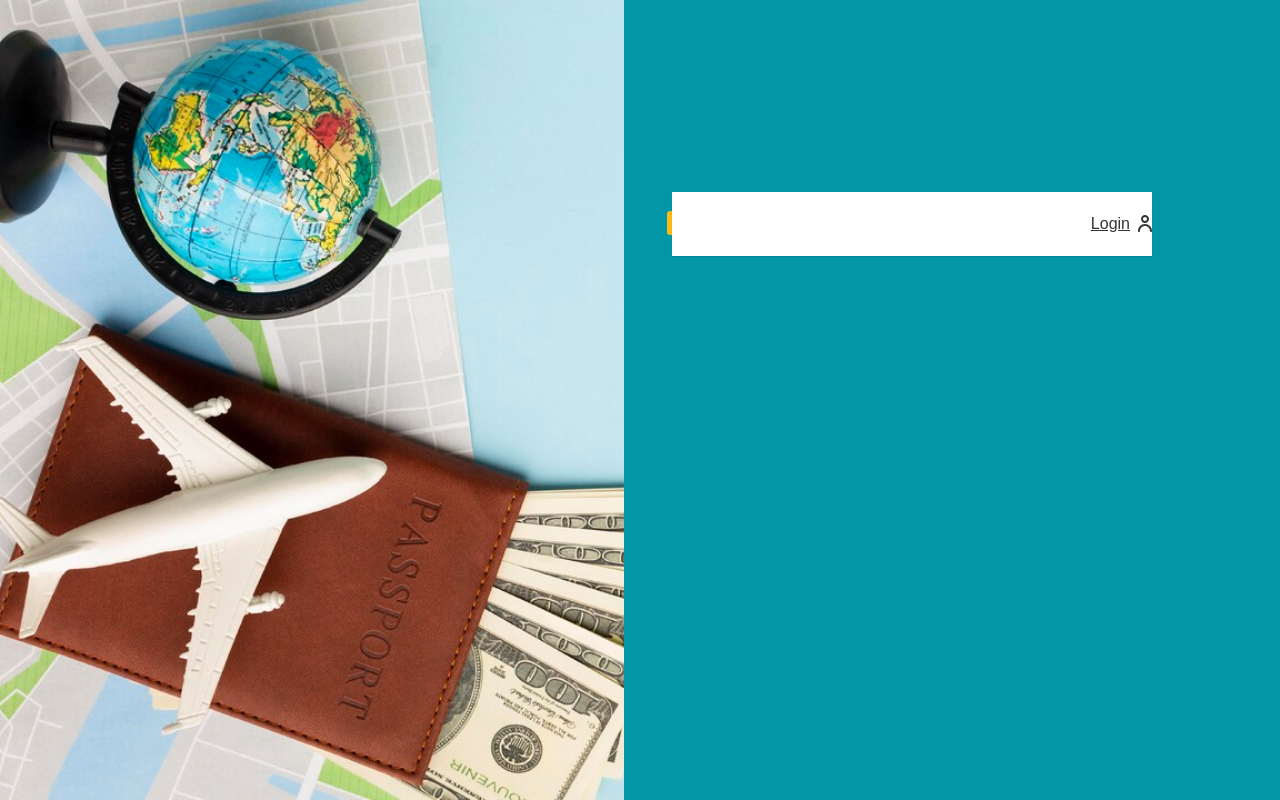
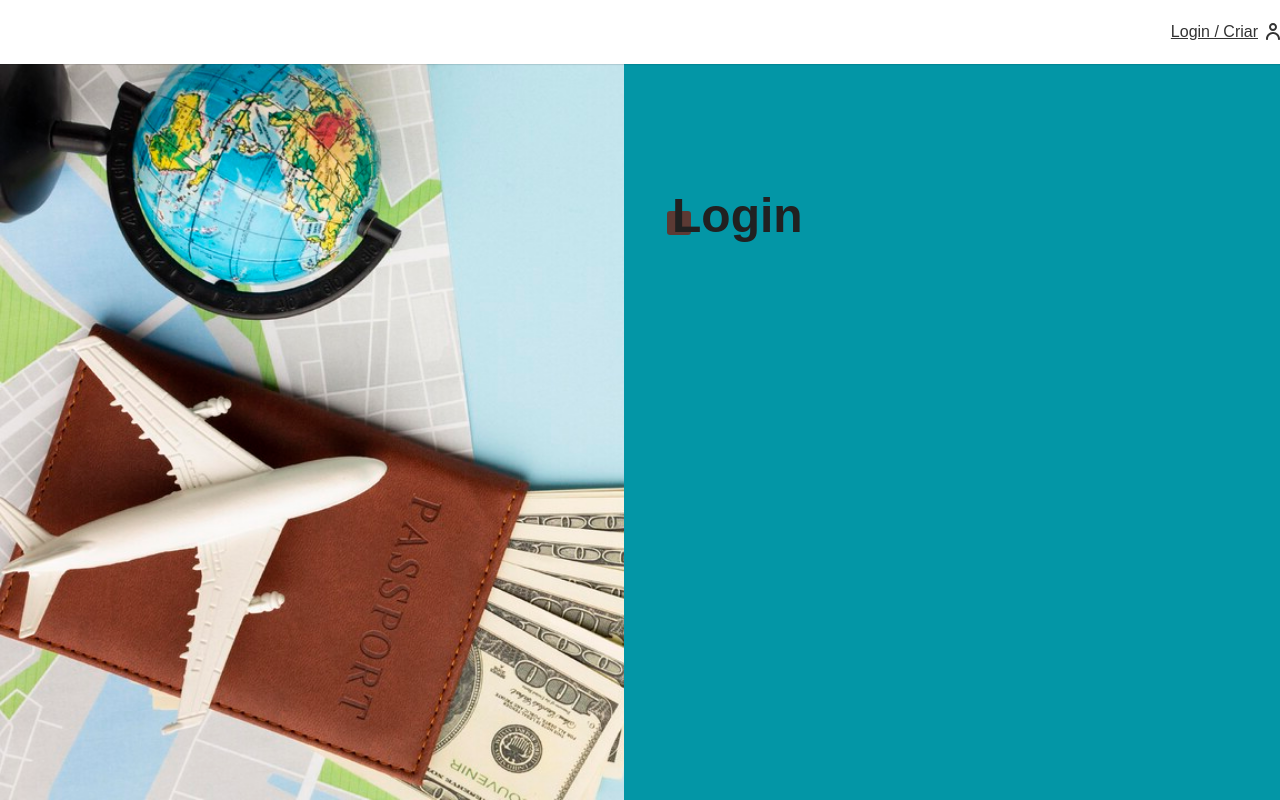
Before and after one commit to SauloFGF/EcoTechWeb, a React (Vite) app: page /login in a window 1280 px wide. Built offline with nearby package versions, Linux system fonts and the light colour scheme.

Commit message:
Implementação UserContext

```diff
--- a/src/Api.tsx
+++ b/src/Api.tsx
@@ -1,4 +1,29 @@
 export const API_URL = 'https://localhost:7260/api/ecotech/app/expense/create'
+
+export function TOKEN_POST(body: any) {
+  return {
+    url: API_URL + '/jwt-auth/v1/token',
+    options: {
+      method: 'POST',
+      headers: {
+        'Content-type': 'aplication/json'
+      },
+      body: JSON.stringify(body)
+    }
+  }
+}
+
+export function TOKEN_VALIDATE_POST(token: any) {
+  return {
+    url: API_URL + '/jwt-auth/v1/token/validate',
+    options: {
+      method: 'POST',
+      headers: {
+        Authorization: 'Bearer ' + token,
+      }
+    }
+  }
+}
 
 export function POST_API(formData: any) {
   return {
@@ -12,3 +37,15 @@ export function POST_API(formData: any) {
     }
   }
 }
+
+export function USER_GET(token: any) {
+  return {
+    url: API_URL + '/api/user',
+    options: {
+      method: 'GET',
+      headers: {
+        Authorization: 'Bearer' + token,
+      }
+    }
+  }
+}
--- a/src/App.tsx
+++ b/src/App.tsx
@@ -2,17 +2,24 @@ import HomeView from './Home/index.tsx'
 import LoginView from './Login/index.tsx'
 import './Style.css'
 import { BrowserRouter, Route, Routes } from 'react-router-dom'
+import { UserStorage } from './UserContext.tsx'
+import Header from './Components/Header/inde.tsx'
+import NotFound from './NotFound/index.tsx'
 
 function App() {
   return (
     <div className="App">
       <BrowserRouter>
+        <UserStorage>
+          <Header />
           <main className='AppBody'>
             <Routes>
               <Route path='/' element={<HomeView />} />
               <Route path='/login/*' element={<LoginView />} />
+              <Route path="*" element={<NotFound />} />
             </Routes>
           </main>
+        </UserStorage>
       </BrowserRouter>
     </div>
   )
--- a/src/Components/Head/index.tsx
+++ b/src/Components/Head/index.tsx
@@ -1,28 +1,21 @@
-import React from 'react'
-import styles from './index.module.css'
-import { Link } from 'react-router-dom'
+import React, { useEffect } from 'react';
 
-type IInputTypes = React.ComponentProps<'h1'> & {
-  title?: string;
+interface HeadProps {
+  title: string;
+  description?: string;
 }
 
-const Head = ({ ...props }: IInputTypes) => {
+const Head: React.FC<HeadProps> = ({ title, description }) => {
+
+  useEffect(() => {
+    document.title = `${title} | Dogs`;
+    document.querySelector("meta[name='description']")?.setAttribute('content', description || '');
+  }, [title, description]);
+
   return (
-    <header className={styles.header}>
-      <nav className={`${styles.nav} container`}>
-        <Link className={styles.logo} to="/" aria-label="Dogs - Home">
-        </Link>
-        {props.title ? (
-          <Link className={styles.login} to="/conta">
-            {props.title}
-          </Link>) : (
-          <Link className={styles.login} to="/login">
-            Login / Criar
-          </Link>)
-        }
-      </nav>
-    </header>
-  )
+    <>
+    </>
+  );
 }
 
-export default Head
+export default Head;
--- /dev/null
+++ b/src/Components/Header/inde.tsx
@@ -0,0 +1,27 @@
+import React from 'react'
+import styles from './index.module.css'
+import { Link } from 'react-router-dom'
+import { UserContext } from '../../UserContext';
+
+const Header = () => {
+  const { data } = React.useContext(UserContext)
+
+  return (
+    <header className={styles.header}>
+      <nav className={`${styles.nav} container`}>
+        <Link className={styles.logo} to="/" aria-label="Eco Tech - Home">
+        </Link>
+        {data ? (
+          <Link className={styles.login} to="/conta">
+            {data.nome}
+          </Link>
+        ) : (<Link className={styles.login} to="/login">
+          Login / Criar
+        </Link>
+        )}
+      </nav>
+    </header>
+  )
+}
+
+export default Header
--- a/src/Login/loginForm.tsx
+++ b/src/Login/loginForm.tsx
@@ -1,7 +1,4 @@
-import React from 'react'
-import styled from './index.module.css'
-import animation from '../Style.css'
-import Head from '../Components/Head'
+import Head from "../Components/Head"
 
 function LoginForm() {
   return (<section className='animeLeft'>
--- /dev/null
+++ b/src/NotFound/index.tsx
@@ -0,0 +1,10 @@
+const NotFound = () => {
+  return (
+    <div className='container mainContainer'>
+      <h1 className="title">Error: 404</h1>
+      <p>Página não encontrada.</p>
+    </div>
+  )
+}
+
+export default NotFound;
--- a/src/Style.css
+++ b/src/Style.css
@@ -4,7 +4,7 @@ html {
   --color-1: #A0DBD6;
   --color-2: #A0DBAE;
   --color-3: #5C3A34;
-  --color-4: #345C58;
+  --color-4: #212121;
   --color-5: #345C3E;
   --gap-s: 0.625rem;
   --gap: 1.25rem;
@@ -15,10 +15,38 @@ html {
   --c4: #149ece;
 }
 
+h1,
+h2,
+h3,
+h4,
+p {
+  margin: 0px;
+}
+
+img {
+  display: block;
+  max-width: 100%;
+}
+
+button,
+input {
+  display: block;
+  font-size: 1rem;
+  font-family: var(--type-first);
+  color: #333;
+}
+
+ul,
+li {
+  list-style: none;
+  padding: 0px;
+  margin: 0px;
+}
+
 body {
   font-family: sans-serif;
   margin: 0px;
-  color: var(--color-2);
+  color: var(--color-4);
   background: var(--backgrund);
 }
 
@@ -49,7 +77,7 @@ body {
   display: block;
   width: 1.5rem;
   height: 1.5rem;
-  background: #fb1;
+  background: var(--color-3);
   position: absolute;
   bottom: 5px;
   left: -5px;
--- /dev/null
+++ b/src/UserContext.tsx
@@ -0,0 +1,100 @@
+import React, { ReactNode, useCallback, useEffect, useState } from "react";
+import { useNavigate } from "react-router-dom";
+import { TOKEN_POST, TOKEN_VALIDATE_POST, USER_GET } from "./Api";
+
+interface UserContextProps {
+  data: any;
+  login: boolean;
+  loading: boolean;
+  error: string | null;
+  userLogin: (username: string, password: string) => Promise<void>;
+  userLogout: () => Promise<void>;
+}
+
+interface UserStorageProps {
+  children: ReactNode;
+}
+
+const defaultUserContext: UserContextProps = {
+  data: null,
+  login: false,
+  loading: false,
+  error: null,
+  userLogin: async () => { },
+  userLogout: async () => { },
+};
+
+export const UserContext = React.createContext<UserContextProps>(defaultUserContext);
+
+export const UserStorage = ({ children }: UserStorageProps) => {
+  const [data, setData] = useState<any>(null);
+  const [login, setLogin] = useState<boolean>(false);
+  const [loading, setLoading] = useState<boolean>(false);
+  const [error, setError] = useState<string | null>(null);
+  const navigate = useNavigate();
+
+  const userLogout = useCallback(async () => {
+    setData(null);
+    setError(null);
+    setLoading(false);
+    setLogin(false);
+    window.localStorage.removeItem('token');
+    navigate('/login');
+  }, [navigate]);
+
+  async function getUser(token: string) {
+    const { url, options } = USER_GET(token);
+    const response = await fetch(url, options);
+    const json = await response.json();
+    setData(json);
+    setLoading(true);
+  }
+
+  async function userLogin(username: string, password: string) {
+    try {
+      setError(null);
+      setLoading(true);
+      const { url, options } = TOKEN_POST({ username, password });
+      const tokenRes = await fetch(url, options);
+      if (!tokenRes.ok) throw new Error(`Error: ${tokenRes.statusText}`);
+      const { token } = await tokenRes.json();
+      window.localStorage.setItem('token', token);
+      await getUser(token);
+      navigate('/conta');
+    } catch (err: any) {
+      setError(err.message);
+      setLogin(false);
+    } finally {
+      setLoading(false);
+    }
+  }
+
+  useEffect(() => {
+    async function autoLogin() {
+      const token = window.localStorage.getItem('token');
+      if (token) {
+        try {
+          setError(null);
+          setLoading(true);
+          const { url, options } = TOKEN_VALIDATE_POST(token);
+          const response = await fetch(url, options);
+          if (!response.ok) throw new Error('Token inválido');
+          await getUser(token);
+        } catch (err) {
+          userLogout();
+        } finally {
+          setLoading(false);
+        }
+      } else {
+        setLogin(false);
+      }
+    }
+    autoLogin();
+  }, [userLogout]);
+
+  return (
+    <UserContext.Provider value={{ data, login, loading, error, userLogin, userLogout }}>
+      {children}
+    </UserContext.Provider>
+  );
+};
```
Also changed, not shown: src/Components/Header/index.module.css (renamed from src/Components/Head/index.module.css). Lines whose indentation alone changed are shown as unchanged.
